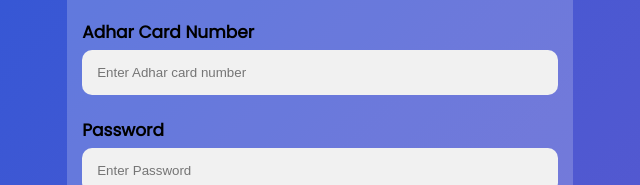
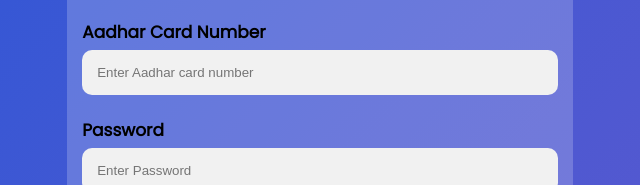
Before and after one commit to KR-2402/first, a plain HTML site: page page3.html in a window 1280 px wide. Shown: the part 615-800 px from the top of the page, 320-960 px from the left. Drawn offline with Linux system fonts and the light colour scheme.

Commit message:
Update page3.html

```diff
--- a/page3.html
+++ b/page3.html
@@ -29,8 +29,8 @@
           <label for="phone"><b>Contact Number</b></label>
           <input type="text" placeholder="Enter contact number" name="phone" required>
 
-          <label for="adhar number"><b>Adhar Card Number</b></label>
-          <input type="text" placeholder="Enter Adhar card number" name="adhar number" required>
+          <label for="aadhar number"><b>Aadhar Card Number</b></label>
+          <input type="text" placeholder="Enter Aadhar card number" name="aadhar number" required>
 
           <label for="psw"><b>Password</b></label>
           <input type="password" placeholder="Enter Password" name="psw" required>
```
